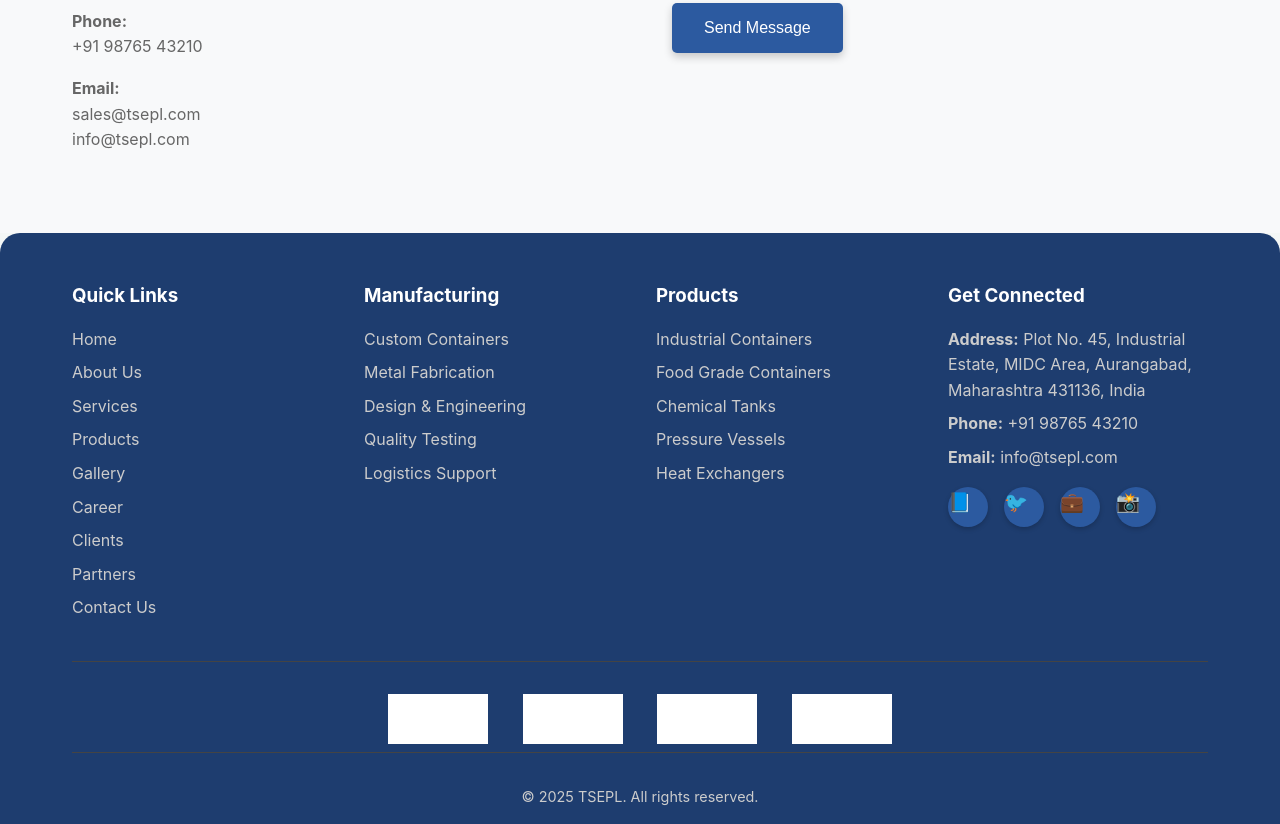
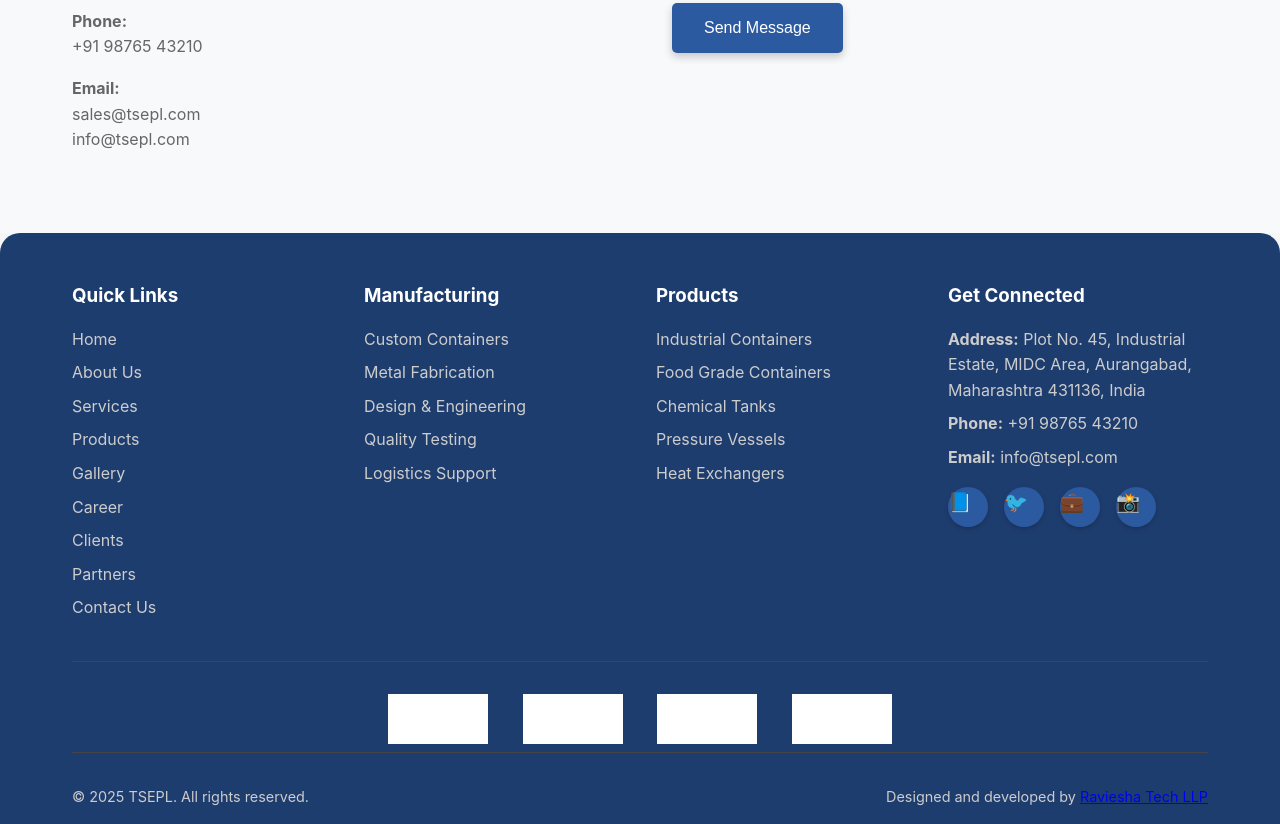
Before and after one commit to abhijeetr7/Tsepltemplate1, a plain HTML site: page index.html in a window 1280 px wide. Shown: the part 10907-11731 px from the top of the page. Drawn offline with Linux system fonts and the light colour scheme; placeholder pictures from the web are drawn by us.

Commit message:
Update index.html

```diff
--- a/index.html
+++ b/index.html
@@ -1912,9 +1912,12 @@
                 <img src="https://placehold.co/100x50/ffffff/000000?text=GMP" alt="GMP Compliant">
                 <img src="https://placehold.co/100x50/ffffff/000000?text=FDA" alt="FDA Approved">
             </div>
-            <div class="copyright">
-                &copy; 2025 TSEPL. All rights reserved.
-            </div>
+            <div class="copyright" style="display: flex; justify-content: space-between; align-items: center; flex-wrap: wrap;">
+                <p style="margin: 0;">&copy; 2025 TSEPL. All rights reserved.</p>
+                <p style="margin: 0;">Designed and developed by
+                  <a href="https://ravish.in/" target="_blank" rel="noreferrer noopener">Raviesha Tech LLP</a>
+                </p>
+              </div>
         </div>
     </footer>
 
```
